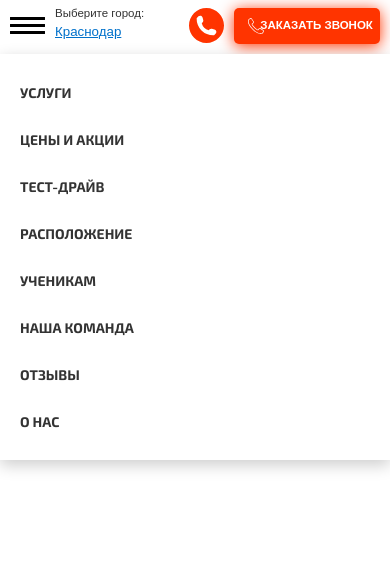
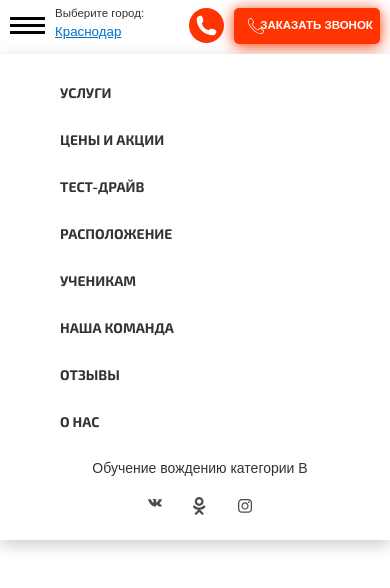
Before and after one commit to mynamedaze/vector23, a website: page index.html in a window 390 px wide. Both pictures are taken after a click on the button "Кнопка меню". Shown: the part 102-690 px from the top of the page. Drawn offline with Linux system fonts and the light colour scheme; a web font is replaced by a local one.

Commit message:
добавил кнопки соцсетей в выпадающее меню в шапке сайта

```diff
--- a/assets/view/theme/theme_site-up/js/common.js
+++ b/assets/view/theme/theme_site-up/js/common.js
@@ -1,6 +1,6 @@
 $(document).ready(function () {
   $('.page-header__burger-btn').click(function () {
     $('.page-header__burger-btn').toggleClass('active');
-    $('.main-nav__list').toggleClass('active');
+    $('.main-nav__container').toggleClass('active');
   });
 });
--- a/index.html
+++ b/index.html
@@ -47,6 +47,7 @@
 </header>
 <section class="main-nav">
   <nav class="main-nav__wrapper">
+    <div class="main-nav__container">
       <ul class="main-nav__list">
         <li class="main-nav__item">
           <a href="#" class="main-nav__link">Услуги</a>
@@ -73,6 +74,16 @@
           <a href="#" class="main-nav__link">О нас</a>
         </li>
       </ul>
+      <span class="main-nav__notice">Обучение вождению категории В</span>
+      <ul class="main-nav__socials">
+        <li class="main-nav__social-item"><a href="#" class="main-nav__social-link  main-nav__social-link--vk">вконтакте</a>
+        </li>
+        <li class="main-nav__social-item"><a href="#" class="page-header__social-link  main-nav__social-link--ok">одноклассники</a>
+        </li>
+        <li class="main-nav__social-item"><a href="#" class="main-nav__social-link  main-nav__social-link--insta">инстаграм</a>
+        </li>
+      </ul>
+    </div>
   </nav>
 </section>
 <main class="main">
--- a/sass/blocks/main-nav.scss
+++ b/sass/blocks/main-nav.scss
@@ -1,6 +1,4 @@
-.main-nav {
-
-}
+/*main-nav*/
 .main-nav {
   @include paddings;
   @include centers;
@@ -24,12 +22,7 @@
     }
   }
 }
-.main-nav__list {
-  font-family: $font--alt;
-  font-weight: 700;
-  text-transform: uppercase;
-  margin-top: 0;
-  margin-bottom: 0;
+.main-nav__container {
   @media #{$max-mobile-width} {
     transition: all 0.3s ease 0s;
     position: absolute;
@@ -43,6 +36,19 @@
     padding-bottom: 20px;
     box-shadow: 0 5px 15px 0 rgba(0, 0, 0, 0.2);
   }
+  &.active {
+    @media #{$max-mobile-width} {
+      left: 0;
+    }
+  }
+}
+.main-nav__list {
+  font-family: $font--alt;
+  font-weight: 700;
+  text-transform: uppercase;
+  margin-top: 0;
+  margin-bottom: 0;
+
   @media #{$min-tablet-width} {
     display: flex;
     justify-content: space-between;
@@ -53,11 +59,6 @@
   }
   @media #{$min-desktop-width} {
     font-size: 14px;
-  }
-  &.active {
-    @media #{$max-mobile-width} {
-      left: 0;
-    }
   }
 }
 .main-nav__item {
@@ -91,3 +92,55 @@
     padding-right: 0;
   }
 }
+.main-nav__notice {
+  display: block;
+  text-align: center;
+  margin-top: 20px;
+}
+.main-nav__socials {
+  @media #{$max-mobile-width} {
+    font-size: 0;
+    padding-left: 0;
+    margin-top: 15px;
+    margin-bottom: 10;
+    display: flex;
+    justify-content: center;
+  }
+  @media #{$min-tablet-width} {
+    display: none;
+  }
+}
+.main-nav__social-item {
+  width: 25px;
+  height: 25px;
+  margin-top: 2px;
+  margin-bottom: 2px;
+  margin-left: 10px;
+  margin-right: 10px;
+}
+.main-nav__social-item:first-child {
+  margin-top: 0;
+}
+.main-nav__social-item:last-child {
+  margin-bottom: 0;
+}
+.main-nav__social-link {
+  display: block;
+  width: 100%;
+  height: 100%;
+  background-repeat: no-repeat;
+  background-position: center;
+}
+.main-nav__social-link--vk {
+  background-image: url("../img/vk.svg");
+  background-size: 14px auto;
+}
+.main-nav__social-link--ok {
+  background-image: url("../img/ok.svg");
+  background-size: 14px auto;
+}
+.main-nav__social-link--insta {
+  background-image: url("../img/insta.svg");
+  background-size: 14px auto;
+}
+/*/main-nav*/
```
Also changed, not shown: assets/view/theme/theme_site-up/css/style.css. Lines whose indentation alone changed are shown as unchanged.
